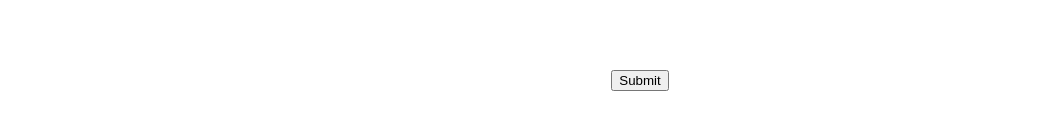
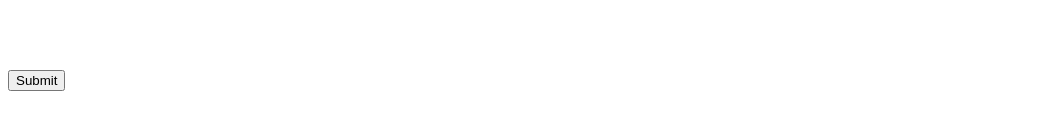
Before and after one commit to nac3nt/vshift-frontend, a React (Create React App) app: page / in a window 1280 px wide. Shown: the part 598-728 px from the top of the page, without its empty margins (0-1053 px from the left). Built offline with nearby package versions, Linux system fonts and the light colour scheme; the HTML template or start-up script is replaced by a standard one.

Commit message:
submit fixes

```diff
--- a/src/submit.js
+++ b/src/submit.js
@@ -1,6 +1,6 @@
-// submit.js
 import { useStore } from "./store";
 import { shallow } from "zustand/shallow";
+import { useState } from "react";
 
 export const SubmitButton = () => {
   // Get nodes and edges from the zustand store
@@ -12,10 +12,17 @@ export const SubmitButton = () => {
     shallow
   );
 
+  const [error, setError] = useState(null); // State to store error messages
+  const [isLoading, setIsLoading] = useState(false); // State to manage loading
+  const [result, setResult] = useState(null); // State to store result data
+
   // Function to handle form submission
   const handleSubmit = async () => {
+    setIsLoading(true); // Start loading
+    setError(null); // Clear any previous errors
+    setResult(null); // Clear previous result
+
     const pipeline = { nodes, edges };
-    console.log(pipeline);
     try {
       const response = await fetch("http://localhost:8000/pipelines/parse", {
         method: "POST",
@@ -28,29 +35,41 @@ export const SubmitButton = () => {
       const data = await response.json();
 
       if (response.ok) {
-        // Display alert with the number of nodes, edges, and whether it's a DAG
-        alert(
-          `Number of nodes: ${data.num_nodes}, Number of edges: ${data.num_edges}, Is DAG: ${data.is_dag}`
-        );
+        setResult(data); // Store the result
       } else {
+        setError("Error in response. Please try again.");
         console.error("Error in response:", data);
       }
     } catch (error) {
+      setError("Network error. Please check your connection.");
       console.error("Error in submitting pipeline:", error);
+    } finally {
+      setIsLoading(false); // Stop loading
     }
   };
 
   return (
-    <div
-      style={{
-        display: "flex",
-        alignItems: "center",
-        justifyContent: "center",
-      }}
-    >
-      <button type="submit" onClick={handleSubmit}>
-        Submit
+    <div className="flex flex-col items-center justify-center space-y-4">
+      <button
+        type="submit"
+        onClick={handleSubmit}
+        disabled={isLoading}
+        className={`bg-blue-500 hover:bg-blue-600 text-white font-bold py-2 px-4 rounded transition duration-300 ease-in-out ${
+          isLoading ? "opacity-50 cursor-not-allowed" : ""
+        }`}
+      >
+        {isLoading ? "Submitting..." : "Submit"}
       </button>
+
+      {result && (
+        <div className="mt-4 text-green-600 font-semibold">
+          <p>Number of Nodes: {result.num_nodes}</p>
+          <p>Number of Edges: {result.num_edges}</p>
+          <p>Is DAG: {result.is_dag ? "Yes" : "No"}</p>
+        </div>
+      )}
+
+      {error && <div className="mt-4 text-red-600 font-semibold">{error}</div>}
     </div>
   );
 };
```
